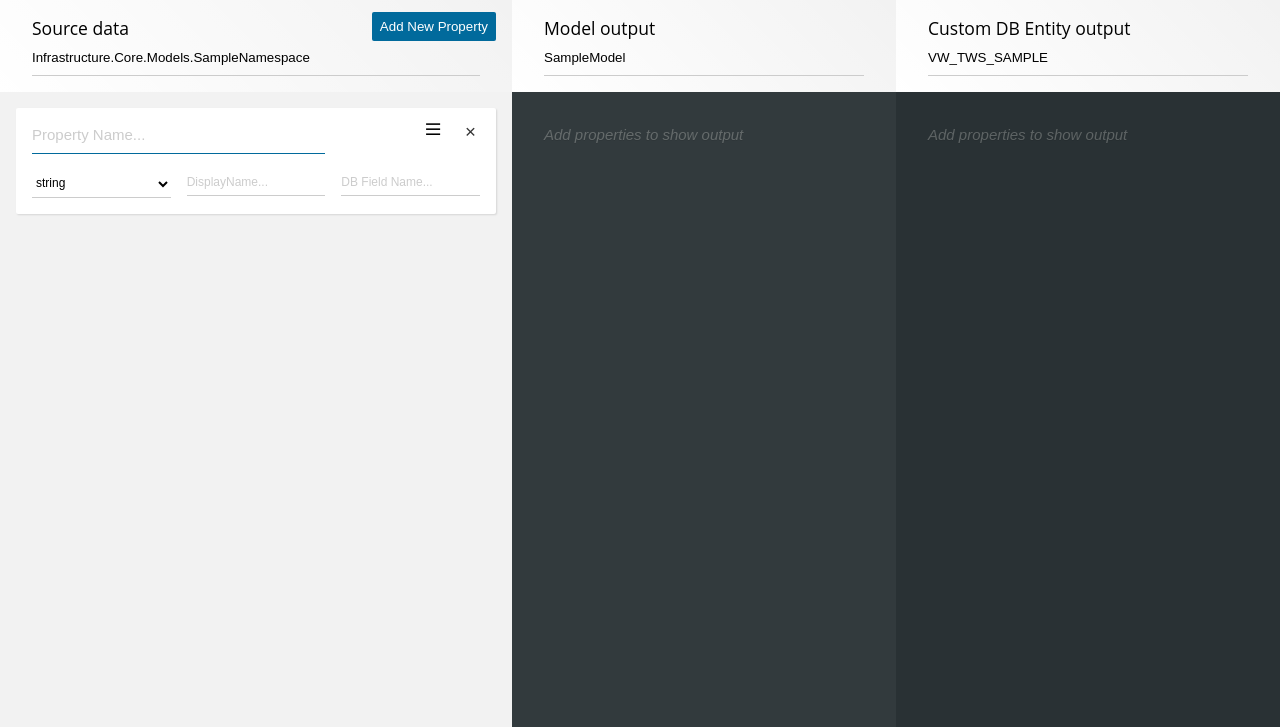
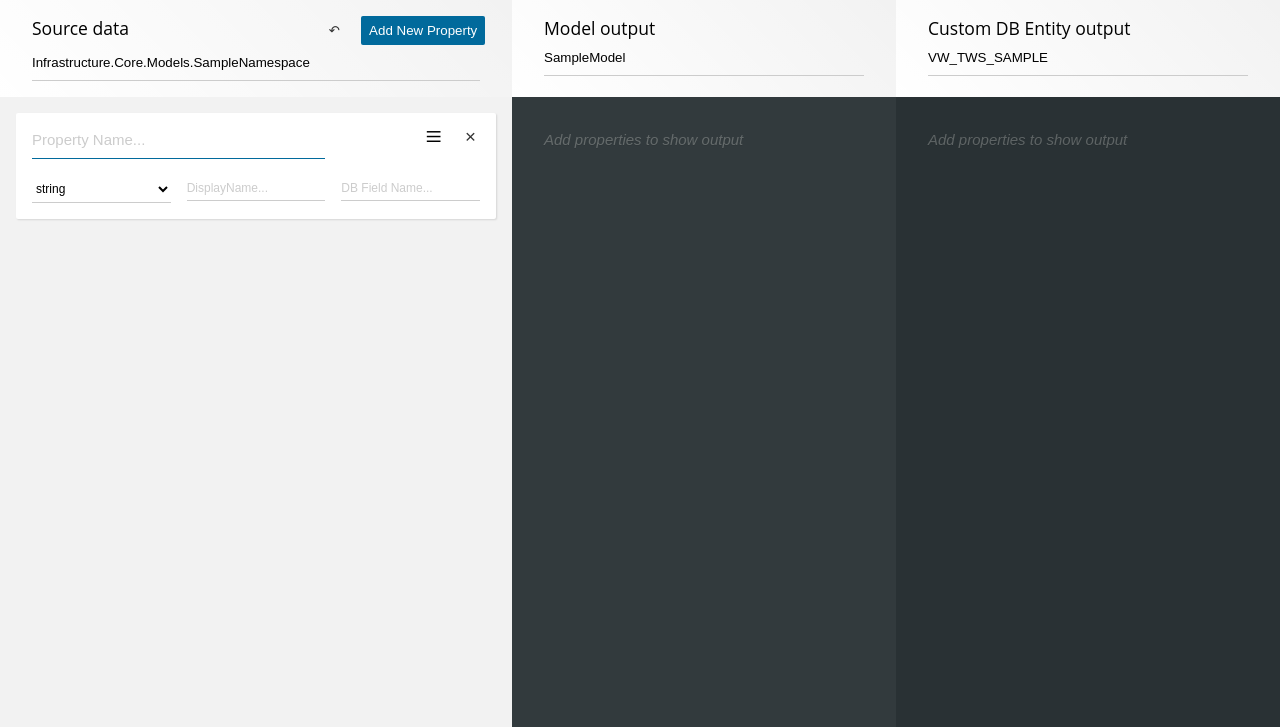
Before and after one commit to rolandtoth/MithrilModelGenerator, a website: page index.html in a window 1280 px wide. Shown: the part 73-800 px from the top of the page. Drawn offline with Linux system fonts and the light colour scheme.

Commit message:
undelete btn reposition, add default entry after last is removed, css fixes

```diff
--- a/src/components/buttons/UndeleteBtn.js
+++ b/src/components/buttons/UndeleteBtn.js
@@ -3,11 +3,12 @@ var Entry = require("../../models/Entry")
 module.exports = {
     view: vnode => {
         return m("button.btnUndelete", {
+            title: "Undelete",
 	        disabled: Entry.undeleteCount() === 0,
             onclick: e => {
                 e.preventDefault()
                 Entry.undelete()
             },
-        }, "Undelete")
+        }, m.trust("&#8630;"))
     }
 }
--- a/src/models/Entry.js
+++ b/src/models/Entry.js
@@ -116,7 +116,10 @@ module.exports = {
     props.splice(props.indexOf(item), 1)
 
     if (props.length === 0) {
-      module.exports.add()
+      setTimeout(() => {
+        module.exports.add()
+        m.redraw()
+      }, 200)
     }
   },
   removeAll: () => {
--- a/src/views/Layout.js
+++ b/src/views/Layout.js
@@ -18,9 +18,9 @@ module.exports = {
     view: () => {
         return m(".container", [
             m("header", m(".header-controls", [
-                m(UndeleteBtn), m(ImportBtn), m(ExportBtn)
+                m(ImportBtn), m(ExportBtn)
             ]), m("h1", "TWS Model Generator")),
-            m(".head-1", m(AddBtn), m("h3", "Source data"), m(Namespace)),
+            m(".head-1", m(AddBtn), m(UndeleteBtn), m("h3", "Source data"), m(Namespace)),
             m(".head-2", m("h3", "Model output"), m(ModelClassName)),
             m(".head-3", m("h3", "Custom DB Entity output"), m(CustomDbEntityClassName)),
             m(".body-1"),
--- a/styles/style.css
+++ b/styles/style.css
@@ -74,7 +74,7 @@ body {
 
 .property-rows,
 pre {
-	max-height: calc(100vh - 12.5rem);
+	max-height: calc(100vh - 12.75rem);
     overflow: overlay;
 }
 
@@ -179,13 +179,12 @@ form.property-row {
 }
 
 .drag-handle {
-position: absolute;
+    position: absolute;
     right: 3rem;
     cursor: grab;
-    font-size: 1rem;
-    top: 0.4rem;
+    top: 0.52rem;
     padding: 0.25rem 0.5rem;
-    transform: scaleX(1.2);
+    transform: scaleX(1.25);
 }
 
 .drag-handle:hover {
@@ -294,17 +293,25 @@ button {
     padding: 0.75rem 1rem;
     text-decoration: none;
     cursor: pointer;
+    text-align: center;
+    transition: all 0.1s;
 }
 
 button:hover {
     background: var(--link-hover-color);
 }
 
-.btnAdd {
-    position: absolute;
-    top: 0.75rem;
-    right: 1rem;
+button[disabled] {
+    background: transparent;
+    color: var(--color-default);
+    cursor: default;
+}
+
+.head-1 button {
+    float: right;
+    margin: 0 -0.33rem 0 1rem;
     padding: 0.5rem !important;
+    min-width: 2rem;
 }
 
 :not(pre)>code[class*="language-"],
```
Also changed, not shown: bin/app.js (+3 -3 lines).
